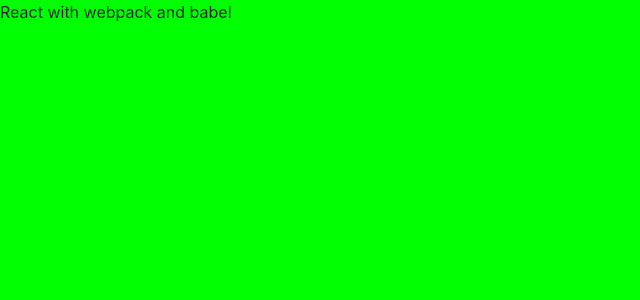
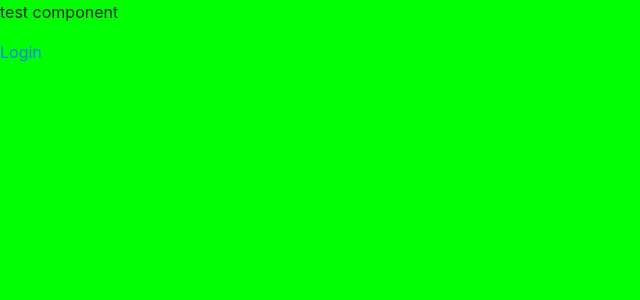
Before and after one commit to casamed/BudgetBuddy, a React app: page / in a window 1280 px wide. Shown: the top 300 px of the page, without its empty margins (0-640 px from the left). Built offline with nearby package versions, Linux system fonts and the light colour scheme; the HTML template or start-up script is replaced by a standard one.

Commit message:
Set up routing with react router

```diff
--- a/src/App/App.js
+++ b/src/App/App.js
@@ -1,9 +1,16 @@
 import React from 'react';
+import Router from './Router';
 
-const App = ({ title }) => {
-  return (
-    <div>{title}</div>
-  );
+class App extends React.Component {
+  constructor(props) {
+    super(props);
+  }
+
+  render() {
+    return (
+      <Router />
+    );
+  }
 }
 
 export default App;
--- /dev/null
+++ b/src/App/Router.js
@@ -0,0 +1,27 @@
+import React from 'react';
+import { Route, Switch, Link, BrowserRouter } from 'react-router-dom';
+import Login from '../Containers/login';
+import NotFound from '../Components/Errors/NotFound';
+
+const Test = () => {
+  return (
+    <div>
+      <p>test component</p>
+      <Link to='/login'>Login</Link>
+    </div>
+  );
+};
+
+const Router = () => {
+  return (
+    <BrowserRouter>
+      <Switch>
+        <Route exact path="/" component={Test} />
+        <Route path='/login' component={Login} />
+        <Route component={NotFound} />
+      </Switch>
+    </BrowserRouter>
+  );
+}
+
+export default Router;
--- /dev/null
+++ b/src/Components/Errors/NotFound.js
@@ -0,0 +1,5 @@
+import React from 'react';
+
+const NotFound = () => <h1>404 - Page Not Found</h1>;
+
+export default NotFound;
--- /dev/null
+++ b/src/Containers/login.js
@@ -0,0 +1,15 @@
+import React from 'react';
+import { Link } from 'react-router-dom';
+
+class Login extends React.Component {
+  render() {
+    return (
+      <div>
+        <p>Login page</p>
+        <Link to='/'>To Home</Link>
+      </div>
+    );
+  }
+}
+
+export default Login;
--- a/src/index.js
+++ b/src/index.js
@@ -4,7 +4,7 @@
 import App from './App/App';
 import './Stylesheets/main.sass';
 
-const title = 'React with webpack and babel';
+const title = 'React with webpackbabel';
 
 ReactDOM.render(
   <App title={title} />,
```
